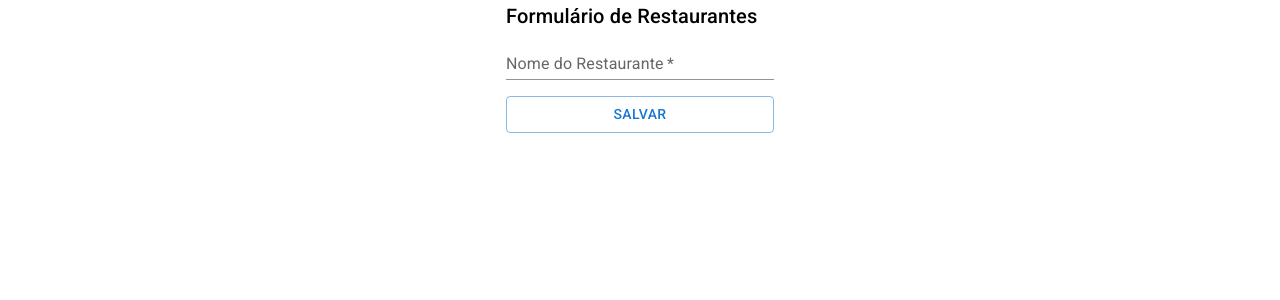
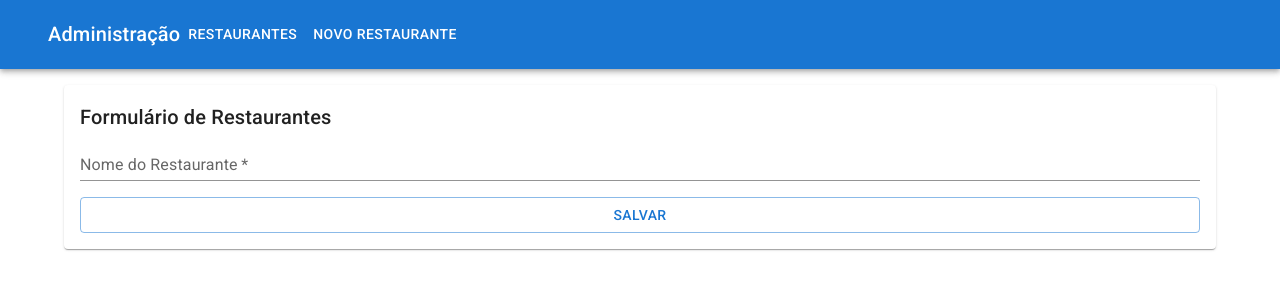
Before and after one commit to Nadson-Cutrim/alfood, a React (Create React App) app: page /admin/restaurantes/1 in a window 1280 px wide. Shown: the top 300 px of the page. Built offline with nearby package versions, Linux system fonts and the light colour scheme; no server answers.

Commit message:
Upgrade na admin

```diff
--- a/src/paginas/Administracao/Restaurantes/FormularioRestaurante.tsx
+++ b/src/paginas/Administracao/Restaurantes/FormularioRestaurante.tsx
@@ -1,8 +1,18 @@
-import { Box, Button, TextField, Typography } from "@mui/material";
+import {
+  AppBar,
+  Box,
+  Button,
+  Container,
+  TextField,
+  Typography,
+  Toolbar,
+  Paper,Link
+} from "@mui/material";
 import { useEffect, useState } from "react";
-import { useParams } from "react-router-dom";
+import { Link as RouterLink, useParams } from "react-router-dom";
 import IRestaurante from "../../../interfaces/IRestaurante";
 import http from "../../../http";
+
 
 const FormularioRestaurante = () => {
   const parametros = useParams();
@@ -10,9 +20,7 @@
   useEffect(() => {
     if (parametros.id) {
       http
-        .get<IRestaurante>(
-          `/restaurantes/${parametros.id}/`
-        )
+        .get<IRestaurante>(`/restaurantes/${parametros.id}/`)
         .then((resposta) => {
           setNomeRestaurante(resposta.data.nome);
         })
@@ -48,8 +56,35 @@
   };
 
   return (
-    <Box sx={{display: 'flex', flexDirection: 'column', alignItems: 'center'}}>
-      <Box component="form" onSubmit={aoSubmeterForm}>
+    <>
+      <AppBar position="static">
+        <Container maxWidth="xl">
+          <Toolbar>
+            <Typography variant="h6">Administração</Typography>
+            <Box sx={{ display: "flex", flexGrow: 1 }}>
+              <Link component={RouterLink} to="/admin/restaurantes">
+                <Button sx={{ my: 2, color: "white" }}>Restaurantes</Button>
+              </Link>
+              <Link component={RouterLink} to="/admin/restaurantes/novo">
+                <Button sx={{ my: 2, color: "white" }}>Novo Restaurante</Button>
+              </Link>
+            </Box>
+          </Toolbar>
+        </Container>
+      </AppBar>
+      <Box>
+        <Container maxWidth="lg" sx={{ marginTop: 2 }}>
+          <Paper sx={{ p: 2 }}>
+            {/*Conteúdo da página*/}
+            <Box
+              sx={{
+                display: "flex",
+                flexDirection: "column",
+                alignItems: "center",
+                flexGrow: 1
+              }}
+            >
+              <Box component="form" onSubmit={aoSubmeterForm} sx={{width: '100%'}}>
                 <Typography component="h1" variant="h6">
                   Formulário de Restaurantes
                 </Typography>
@@ -62,11 +97,20 @@
                   fullWidth
                   required
                 />
-        <Button type="submit" variant="outlined" fullWidth sx={{ marginTop: 2 }}>
+                <Button
+                  type="submit"
+                  variant="outlined"
+                  fullWidth
+                  sx={{ marginTop: 2 }}
+                >
                   Salvar
                 </Button>
               </Box>
             </Box>
+          </Paper>
+        </Container>
+      </Box>
+    </>
   );
 };
 
```
Lines whose indentation alone changed are shown as unchanged.
